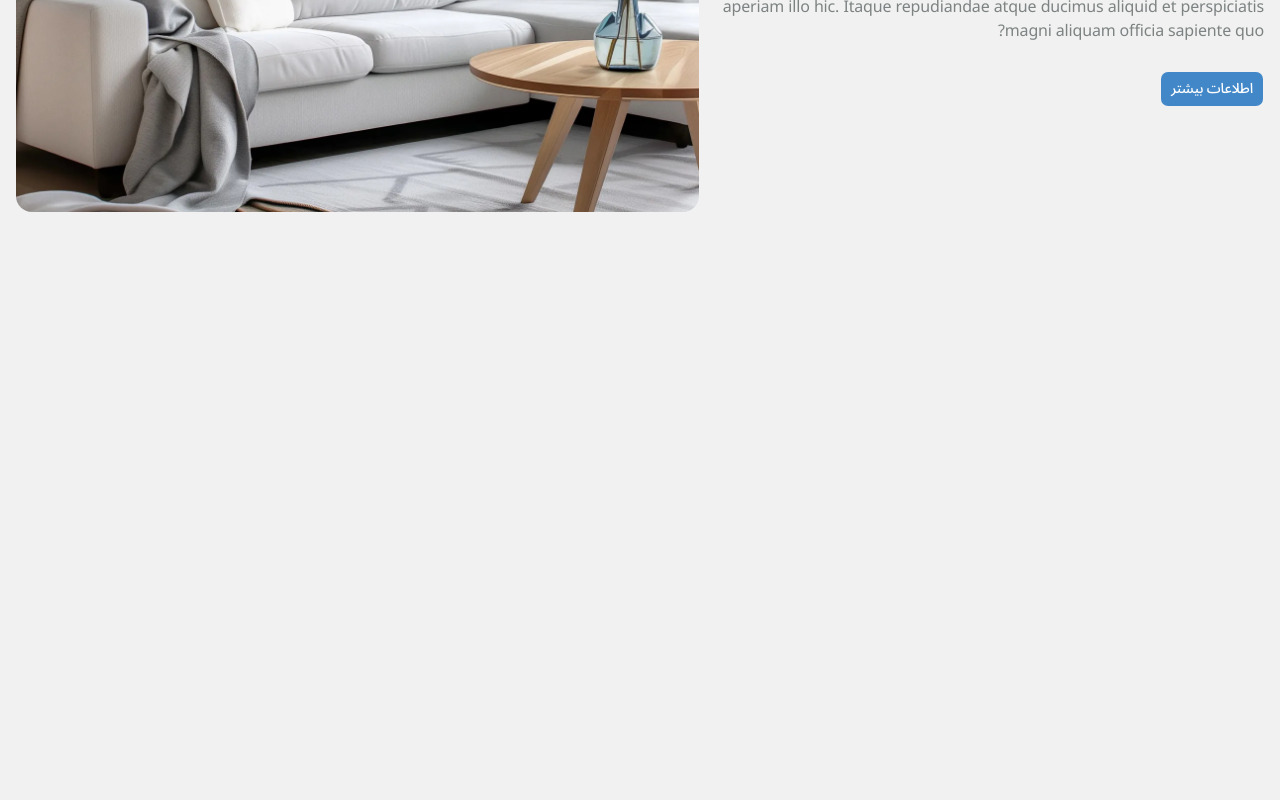
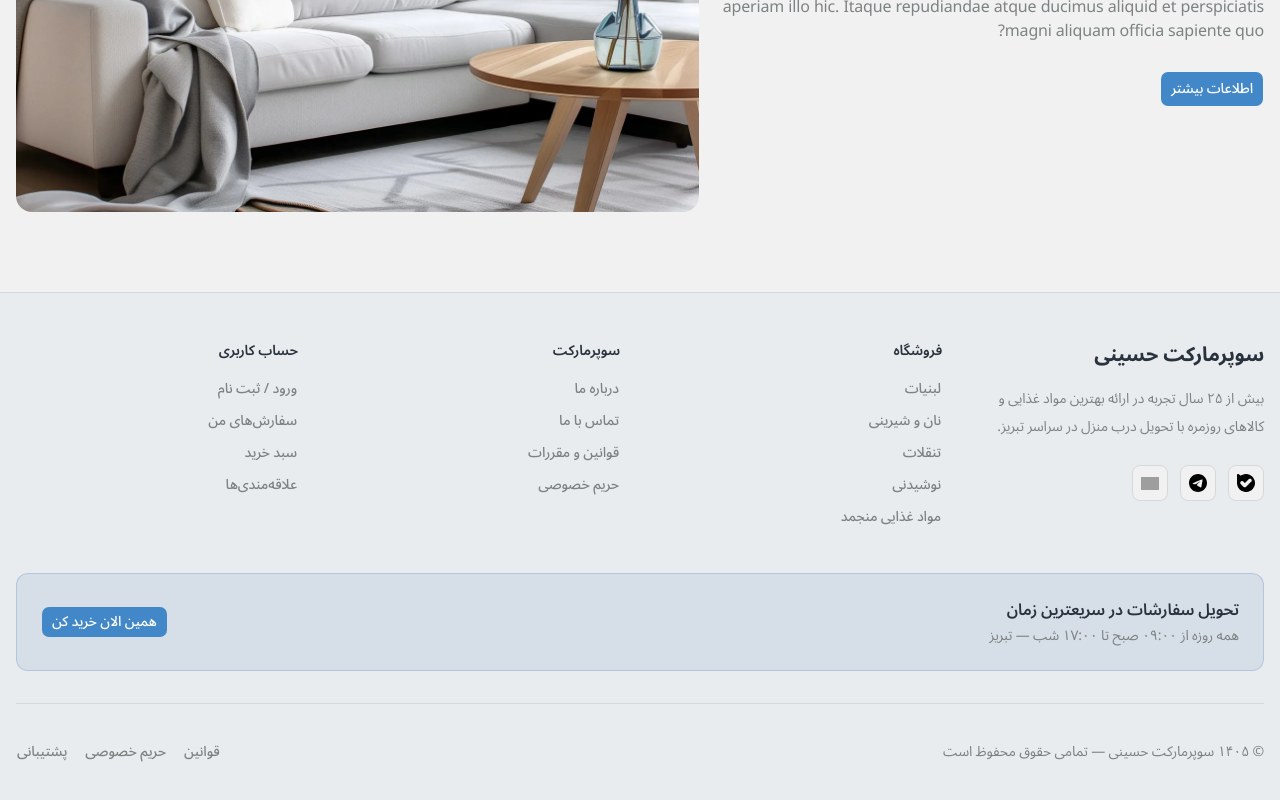
Before and after one commit to noonefr69/mohosseinimarket, a Next.js app: page / in a window 1280 px wide. Shown: the part 3194-3994 px from the top of the page. Before the commit the page ends 3422 px from the top, so only its background shows below. Built offline with nearby package versions, Linux system fonts and the light colour scheme; grey boxes are pictures that could not be loaded; a web font is replaced by a local one.

Commit message:
footer added

```diff
--- a/src/app/layout.tsx
+++ b/src/app/layout.tsx
@@ -4,6 +4,7 @@ import { ThemeProvider } from "@/components/theme-provider";
 import { DirectionProvider } from "@/components/ui/direction";
 import { Noto_Sans_Arabic } from "next/font/google";
 import HeaderUi from "@/components/header/header-ui";
+import FooterUi from "@/components/footer/footer-ui";
 
 export const metadata: Metadata = {
   title: "Create Next App",
@@ -37,8 +38,10 @@ export default function RootLayout({
           <DirectionProvider dir="rtl" direction="rtl">
             <div className="min-h-screen">
               <HeaderUi />
-              <main className="p-4 max-w-7xl mx-auto mt-16 md:mt-24 lg:mt-0">{children}</main>
-              {/* <footer className="bg-accent">d</footer> */}
+              <main className="p-4 max-w-7xl mx-auto mt-16 md:mt-24 lg:mt-0">
+                {children}
+              </main>
+              <FooterUi />
             </div>
           </DirectionProvider>
         </ThemeProvider>
--- a/src/app/page.tsx
+++ b/src/app/page.tsx
@@ -302,11 +302,7 @@ export default function Home() {
               perspiciatis magni aliquam officia sapiente quo?
             </p>
             <div className="text-center md:text-right">
-              <Button
-                asChild
-                variant={"default"}
-                size={"lg"}
-              >
+              <Button asChild variant={"default"} size={"lg"}>
                 <Link href={`/about-us`}>اطلاعات بیشتر</Link>
               </Button>
             </div>
--- /dev/null
+++ b/src/components/footer/footer-ui.tsx
@@ -0,0 +1,92 @@
+import Link from "next/link";
+import Image from "next/image";
+import { Separator } from "@/components/ui/separator";
+import { Button } from "@/components/ui/button";
+import { toPersianDigits } from "@/lib/to-persian-digits";
+import { footerLinkFoot, footerLinks, social_media } from "@/consts/links";
+import ButtonLink from "../button-link";
+
+export default function FooterUi() {
+  return (
+    <footer className="bg-accent/40 border-t mt-16">
+      <div className="max-w-7xl mx-auto px-4 py-12">
+        <div className="grid grid-cols-1 md:grid-cols-2 lg:grid-cols-4 gap-10">
+          <div className="flex flex-col gap-4">
+            <Link href="/" className="font-bold text-xl">
+              سوپرمارکت حسینی
+            </Link>
+            <p className="text-muted-foreground text-sm leading-7">
+              بیش از ۲۵ سال تجربه در ارائه بهترین مواد غذایی و کالاهای روزمره با
+              تحویل درب منزل در سراسر تبریز.
+            </p>
+            <div className="flex items-center gap-3 mt-2">
+              {social_media.map((s, i) => (
+                <Link
+                  key={i}
+                  href={s.href}
+                  target="_blank"
+                  //   rel="noopener noreferrer"
+                  aria-label={s.title}
+                  className="w-9 h-9 rounded-lg bg-background border flex items-center justify-center hover:bg-accent transition-colors"
+                >
+                  <Image src={s.icon} alt={s.title} width={18} height={18} />
+                </Link>
+              ))}
+            </div>
+          </div>
+
+          {Object.values(footerLinks).map((section) => (
+            <div key={section.title} className="flex flex-col gap-3">
+              <h3 className="font-semibold text-sm">{section.title}</h3>
+              <ul className="flex flex-col gap-0">
+                {section.links.map((link) => (
+                  <li key={link.label}>
+                    <ButtonLink
+                      variant={"link"}
+                      href={link.href}
+                      text={link.label}
+                      buttonClassName="p-0 text-muted-foreground"
+                      linkClassName="text-sm text-muted-foreground hover:text-foreground transition-colors"
+                    />
+                  </li>
+                ))}
+              </ul>
+            </div>
+          ))}
+        </div>
+
+        <div className="mt-10 rounded-xl bg-chart-1/10 border border-chart-1/20 p-6 flex flex-col md:flex-row items-center gap-4 justify-between">
+          <div>
+            <p className="font-semibold">تحویل سفارشات در سریعترین زمان</p>
+            <p className="text-sm text-muted-foreground mt-1">
+              همه روزه از {toPersianDigits("09:00")} صبح تا{" "}
+              {toPersianDigits("17:00")} شب — تبریز
+            </p>
+          </div>
+          <Button asChild>
+            <Link href="/market">همین الان خرید کن</Link>
+          </Button>
+        </div>
+
+        <Separator className="my-8" />
+
+        <div className="flex flex-col md:flex-row items-center justify-between gap-3 text-sm text-muted-foreground">
+          <p>© ۱۴۰۵ سوپرمارکت حسینی — تمامی حقوق محفوظ است</p>
+          <ul className="flex items-center gap-4">
+            {footerLinkFoot.map((item, i) => (
+              <li key={i}>
+                <ButtonLink
+                  variant={"link"}
+                  href={item.href}
+                  text={item.label}
+                  linkClassName="hover:text-foreground transition-colors"
+                  buttonClassName="text-muted-foreground p-0"
+                />
+              </li>
+            ))}
+          </ul>
+        </div>
+      </div>
+    </footer>
+  );
+}
--- a/src/consts/links.ts
+++ b/src/consts/links.ts
@@ -63,3 +63,40 @@ export const offers_banners = [
     offer: "10%",
   },
 ];
+
+export const footerLinks = {
+  shop: {
+    title: "فروشگاه",
+    links: [
+      { label: "لبنیات", href: "/market?category=dairy" },
+      { label: "نان و شیرینی", href: "/market?category=bakery" },
+      { label: "تنقلات", href: "/market?category=snacks" },
+      { label: "نوشیدنی", href: "/market?category=beverages" },
+      { label: "مواد غذایی منجمد", href: "/market?category=frozen" },
+    ],
+  },
+  company: {
+    title: "سوپرمارکت",
+    links: [
+      { label: "درباره ما", href: "/about-us" },
+      { label: "تماس با ما", href: "/contact-us" },
+      { label: "قوانین و مقررات", href: "/terms" },
+      { label: "حریم خصوصی", href: "/privacy" },
+    ],
+  },
+  account: {
+    title: "حساب کاربری",
+    links: [
+      { label: "ورود / ثبت نام", href: "/sign-in" },
+      { label: "سفارش‌های من", href: "/orders" },
+      { label: "سبد خرید", href: "/shopping-cart" },
+      { label: "علاقه‌مندی‌ها", href: "/wishlist" },
+    ],
+  },
+};
+
+export const footerLinkFoot = [
+  { label: "قوانین", href: "/terms" },
+  { label: " حریم خصوصی", href: "/privacy" },
+  { label: "پشتیبانی", href: "/contact-us" },
+];
```
